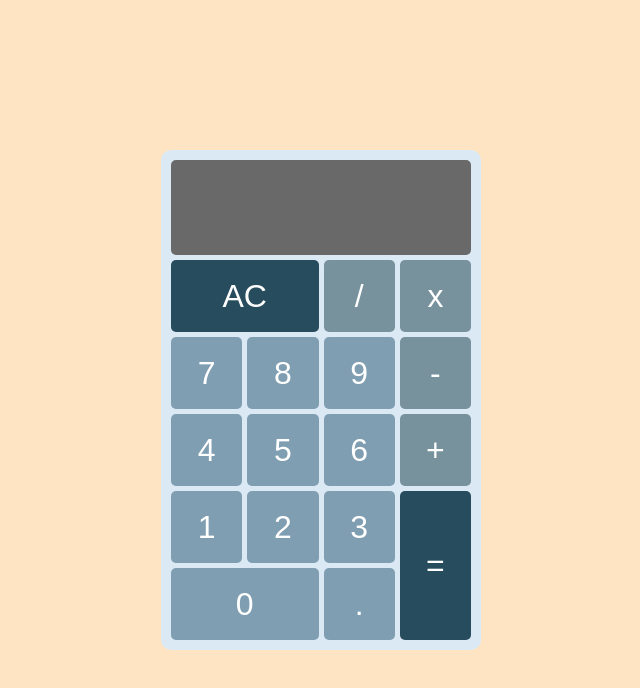
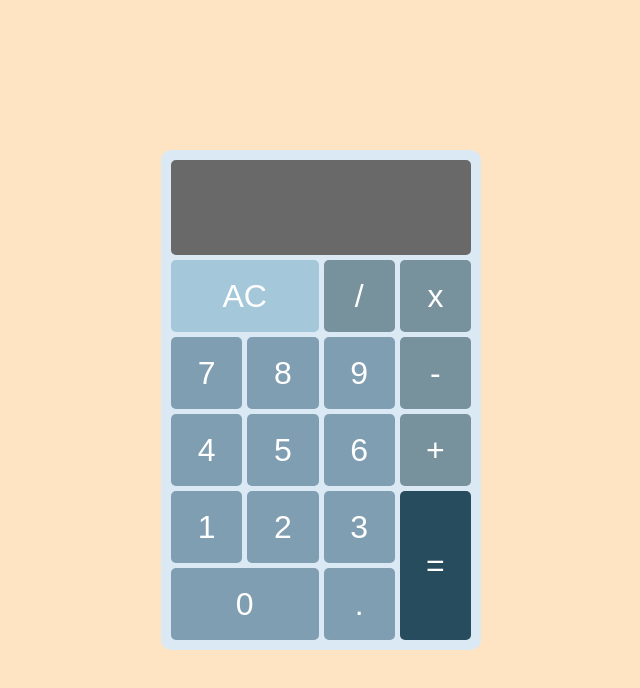
Before and after one commit to Chung-Kai-Cheng/calculator, a React (Vite) app: page / in a window 1280 px wide. In both pictures the pointer is over the button "AC". Shown: the top 688 px of the page, without its empty margins (319-959 px from the left). Built offline with nearby package versions, Linux system fonts and the light colour scheme.

Commit message:
style: add hover

```diff
--- a/src/styles/base.scss
+++ b/src/styles/base.scss
@@ -3,6 +3,7 @@ $background-color: #dae9f4;
 $main-color: #7f9eb2;
 $second-color: #77919d;
 $alert-color: #274c5e;
+$hover-color: #a4c8da;
 
 html {
   height: 100%;
--- a/src/styles/button-area.scss
+++ b/src/styles/button-area.scss
@@ -17,6 +17,10 @@ button {
   font-weight: 500;
   color: white;
   background-color: $main-color;
+  transition: background-color 0.2s;
+  &:hover {
+    background-color: $hover-color;
+  }
 }
 
 .devided-by,
```
